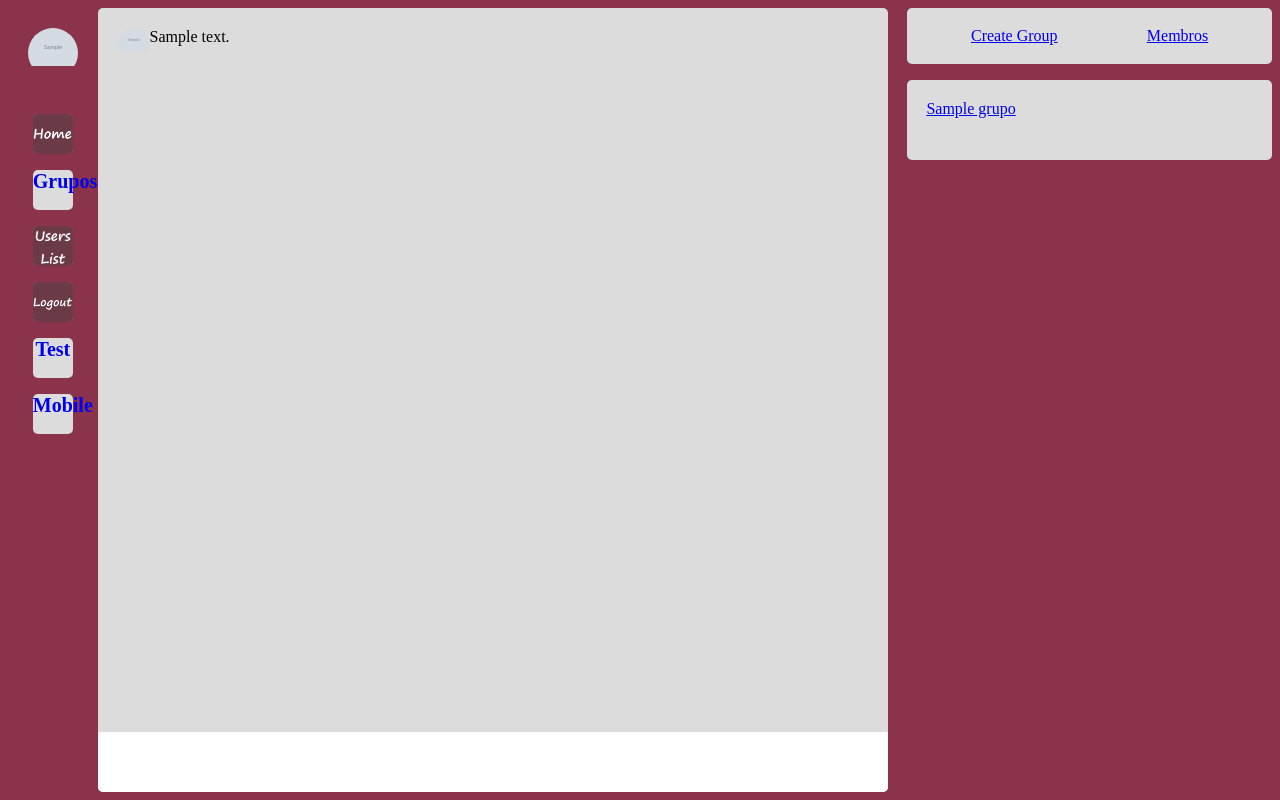
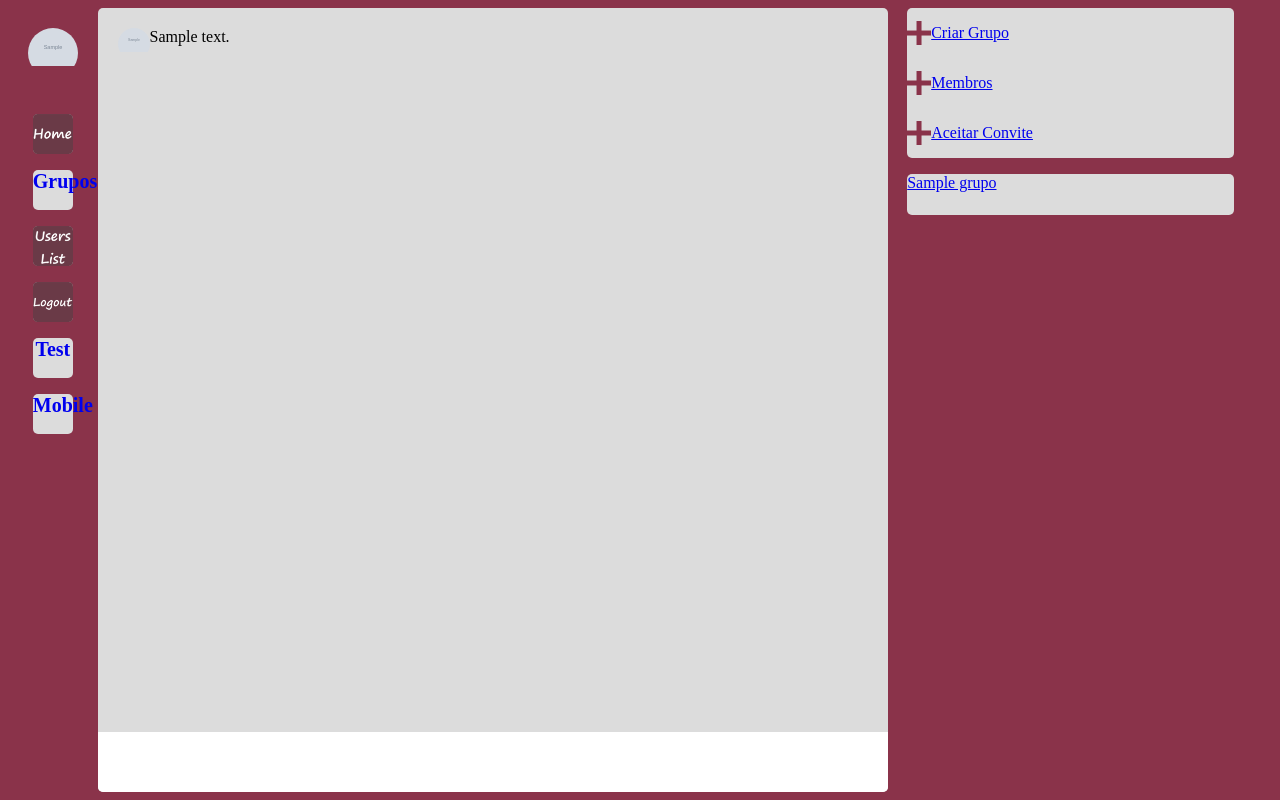
Before and after one commit to TretasPt/DIAM-Project-G6, a Django app: page /group/1 in a window 1280 px wide. Run offline with Django 5.2, Linux system fonts and the light colour scheme; a user stored in the database is signed in; tables that the repository leaves empty hold one stand-in row (values such as "Sample post"); grey boxes marked "Sample" are stand-in pictures.

Commit message:
Posts fix, group invite accept

```diff
--- a/django/movies/static/movies/style.css
+++ b/django/movies/static/movies/style.css
@@ -121,7 +121,7 @@ header {
     height: 3vh;
 }
 
-.socialbox {
+.socialbox_alt {
     background-color: gainsboro;
     border-radius: 5px;
     display: flex;
@@ -132,6 +132,17 @@ header {
     overflow: hidden;
     padding: 5%;
     justify-content: space-around;
+}
+
+.socialbox {
+    background-color: gainsboro;
+    border-radius: 5px;
+    display: block;
+    width: 85%;
+    float: left;
+    margin-left: 5%;
+    margin-bottom: 2vh;
+    overflow: hidden;
 }
 
 .groupbox {
@@ -381,6 +392,16 @@ header {
     margin-left: 10px;
 }
 
+.cinema_aderir {
+    display: block;
+    margin: 10px auto 10px auto;
+    background-color: darkgray;
+    border-radius: 5px;
+    width: 80%;
+    display: flex;
+    flex-direction: row;
+}
+
 #group_messages_body {
     height: calc(100% - 60px);
     width: 100%;
--- a/django/movies/templates/movies/base.html
+++ b/django/movies/templates/movies/base.html
@@ -28,7 +28,7 @@
                     {% if request.user.is_authenticated %}
                     <a class="navbutton" href="{% url 'movies:group' 0 %}">Grupos</a>
                     <a class="navbutton" href="{% url 'movies:listUsers'%}"><img class="imgcropper" src="{% static 'movies/images/usersList.png' %}"></a>
-                    <a class="navbutton" href="{% url 'movies:logoutuser' %}"><img class="imgcropper" src="{% static 'movies/images/logout.png' %}"></a>
+                    <a class="navbutton" href="{% url 'movies:logoutUser' %}"><img class="imgcropper" src="{% static 'movies/images/logout.png' %}"></a>
                     {% if request.user.is_superuser %}
                     <a class="navbutton" href="{% url 'movies:databaseTest' %}">Test</a>
                     <a class="navbutton" href="http://localhost:3000/">Mobile</a>
--- a/django/movies/templates/movies/discovery.html
+++ b/django/movies/templates/movies/discovery.html
@@ -21,7 +21,7 @@
     </form>
     <section id="cinemas_nao_aderidos">
         {% for cinema in cinemas_nao_aderidos_list %}
-            <form id="cinema_{{ cinema_id }}" class="cinema" method="post" action="{% url 'movies:adhereCinema' %}">
+            <form id="cinema_{{ cinema_id }}" class="cinema_aderir" method="post" action="{% url 'movies:adhereCinema' %}">
                 {% csrf_token %}
                 <section class="cinema_aderir_name">
                     {{ cinema.nome }}
--- a/django/movies/templates/movies/group.html
+++ b/django/movies/templates/movies/group.html
@@ -4,6 +4,27 @@
 
 {% block script %}
     <script src="{% static 'movies/scripts/mensagens.js' %}"></script>
+{% endblock %}
+
+{% block controls_content %}
+    {% if user.is_authenticated %}
+        <a class="control_row" href="{% url 'movies:createGroup' %}">
+            <img class="control_icon" src="{% static 'movies/images/plus.png' %}"/>
+            <p class="control_name">Criar Grupo</p>
+        </a>
+        {% if group_id %}
+            <a class="control_row" href="{% url 'movies:inviteToGroup' group_id %}">
+                <img class="control_icon" src="{% static 'movies/images/plus.png' %}"/>
+                <p class="control_name">Membros</p>
+            </a>
+        {% endif %}
+        {% if convite_por_aceitar_user %}
+            <a class="control_row" href="{% url 'movies:userAcceptInvite' group_id %}">
+                <img class="control_icon" src="{% static 'movies/images/plus.png' %}"/>
+                <p class="control_name">Aceitar Convite</p>
+            </a>
+        {% endif %}
+    {% endif %}
 {% endblock %}
 
 {% block main_content %}
@@ -35,12 +56,6 @@
 {% endblock %}
 
 {% block aside_content %}
-    <div class="socialbox">
-        <a id="creategroupbox"  href="{% url 'movies:createGroup' %}">Create Group</a>
-        {% if group_id %}
-        <a id="creategroupbox"  href="{% url 'movies:inviteToGroup' group_id %}">Membros</a>
-        {% endif %}
-    </div>
     {% if groups_list %}
         {% for group in groups_list %}
             <a class="socialbox groupbox" href="{% url 'movies:group' group.id %}">
--- a/django/movies/templates/movies/layout2.html
+++ b/django/movies/templates/movies/layout2.html
@@ -9,7 +9,10 @@
 
 {% block aside %}
     <aside class="layout2_aside">
-        <section class="layout2_aside_fade"></section>
+        <section class="controlls socialbox">
+            {% block controls_content %}
+            {% endblock %}
+        </section>
         {% block aside_content %}
         {% endblock %}
     </aside>
```
